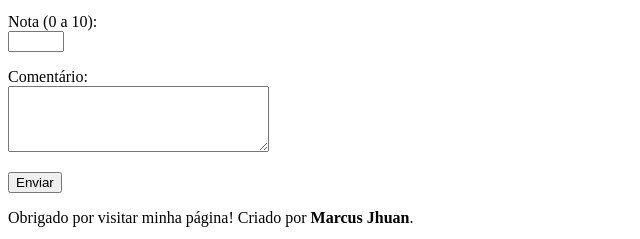
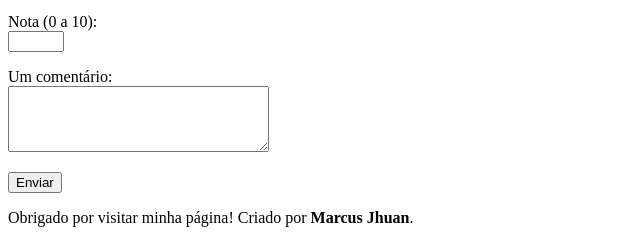
Before and after one commit to sergio-prolo-class/exercicio-paginas-multiplas-grupo-2, a plain HTML site: page site/pages/marcus.html in a window 1280 px wide. Shown: the part 1542-1781 px from the top of the page, 0-640 px from the left. Drawn offline with Linux system fonts and the light colour scheme; files whose address does not match are found by name.

Commit message:
Atualização do site

```diff
--- a/site/pages/marcus.html
+++ b/site/pages/marcus.html
@@ -100,7 +100,7 @@
             </label>
         </p>
 
-        <p>Comentário:<br>
+        <p>Um comentário:<br>
             <label>
                 <textarea name="comentario" rows="4" cols="30"></textarea>
             </label>
```
